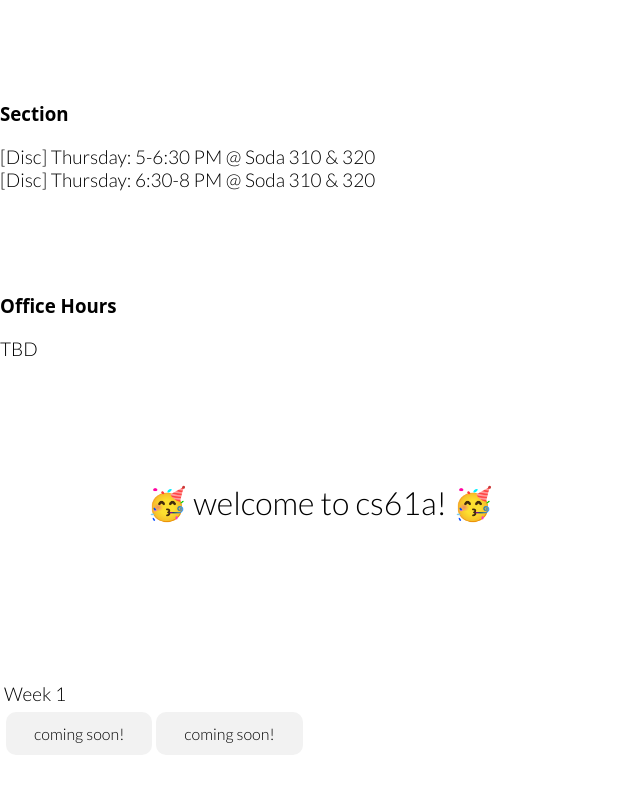
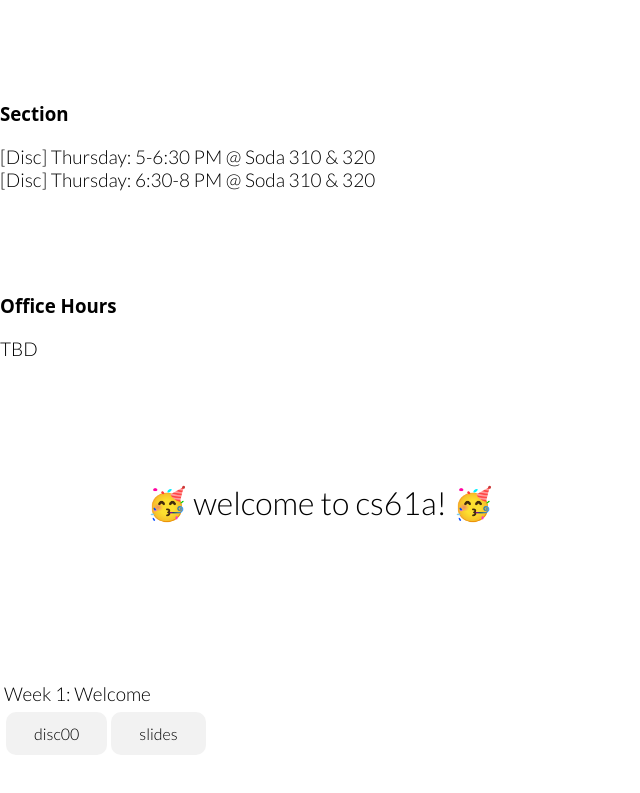
Before and after one commit to priya0004/teaching, a React (Create React App) app: page / in a window 1280 px wide. Shown: the part 444-1237 px from the top of the page, without its empty margins (0-640 px from the left). Built offline with nearby package versions, Linux system fonts and the light colour scheme.

Commit message:
[fa24] week 1

```diff
--- a/src/content.js
+++ b/src/content.js
@@ -54,12 +54,12 @@ function content() {
                     <div className='disc-container'>
                         <div className='disc-row'>
                             <div className='ind-disc-container'>
-                                <p> Week 1 </p>
-                                <a className='button' target='_blank' rel='noreferrer noopener' href>
-                                    coming soon!
+                                <p> Week 1: Welcome </p>
+                                <a className='button' target='_blank' rel='noreferrer noopener' href='https://cs61a.org/disc/disc00/'>
+                                    disc00
                                 </a>
-                                <a className='button' target='_blank' rel='noreferrer noopener' href>
-                                    coming soon!
+                                <a className='button' target='_blank' rel='noreferrer noopener' href='https://docs.google.com/presentation/d/1M0qR7j-1gC6r6LDaAmia9hqDJKw2dqOfOl6pRFCjAAc/edit?usp=sharing'>
+                                    slides
                                 </a>
                             </div>
                         </div>
```
